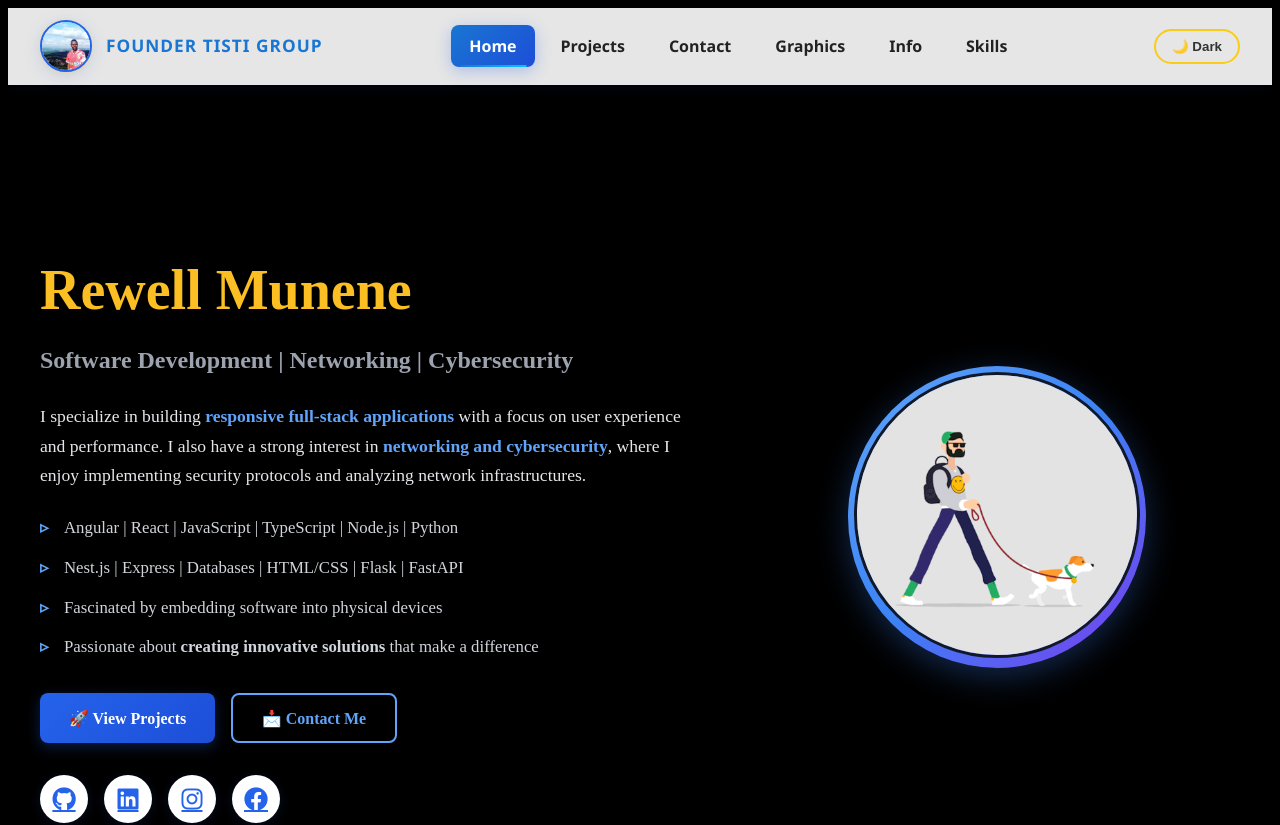
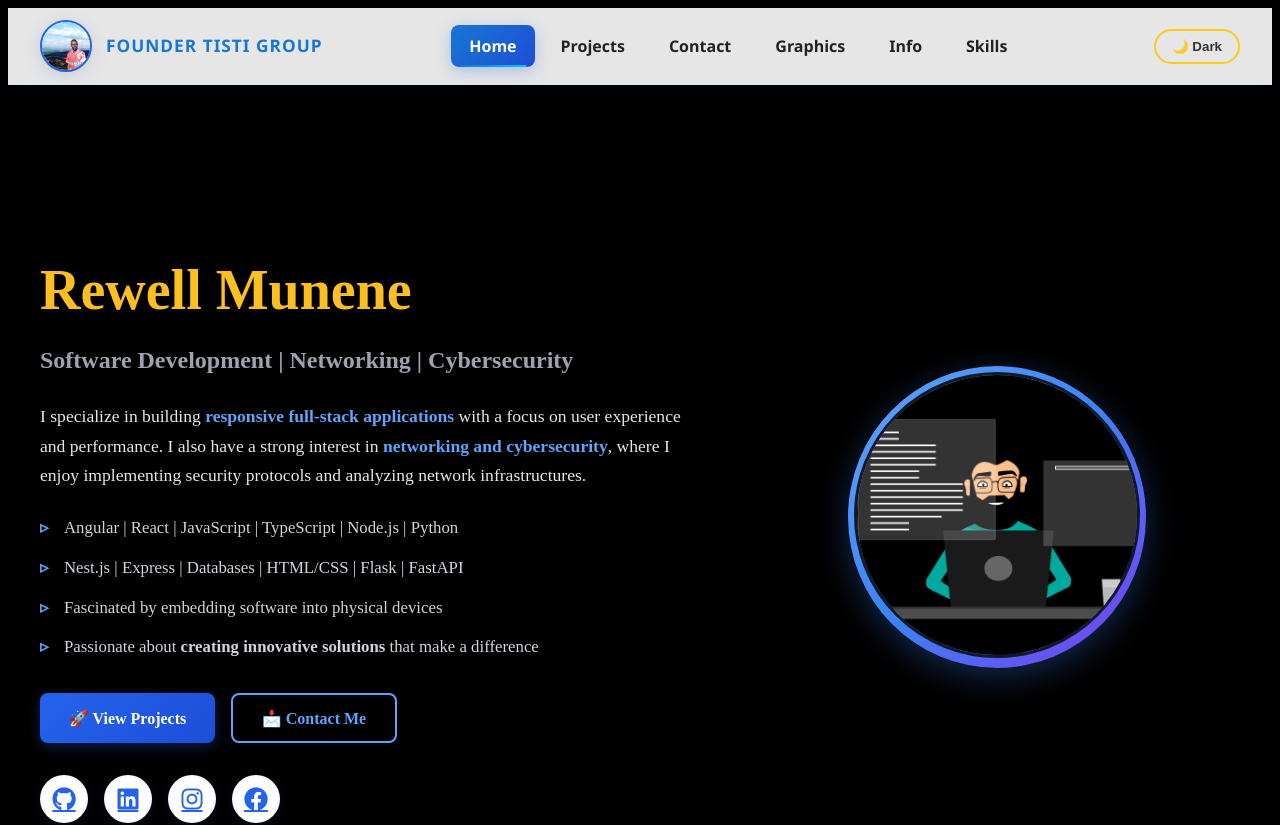
Before and after one commit to rewellnamu/portfolio, an Angular app: page / in a window 1280 px wide. Shown: the top 825 px of the page. Built offline with nearby package versions, Linux system fonts and the light colour scheme.

Commit message:
updates on VISUALS

```diff
--- a/src/app/components/home/home.component.html
+++ b/src/app/components/home/home.component.html
@@ -67,7 +67,7 @@
     <div class="image-content">
       <div class="profile-wrapper">
         <img
-          src="bg/3774f53067a5339ec08330c2a46e89d6.gif"
+          src="bg/81178b47a8598f0c81c4799f2cdd4057.gif"
           alt="Profile Picture"
           class="profile-img"
         />
```
Also changed, not shown: public/bg/81178b47a8598f0c81c4799f2cdd4057.gif (added).
